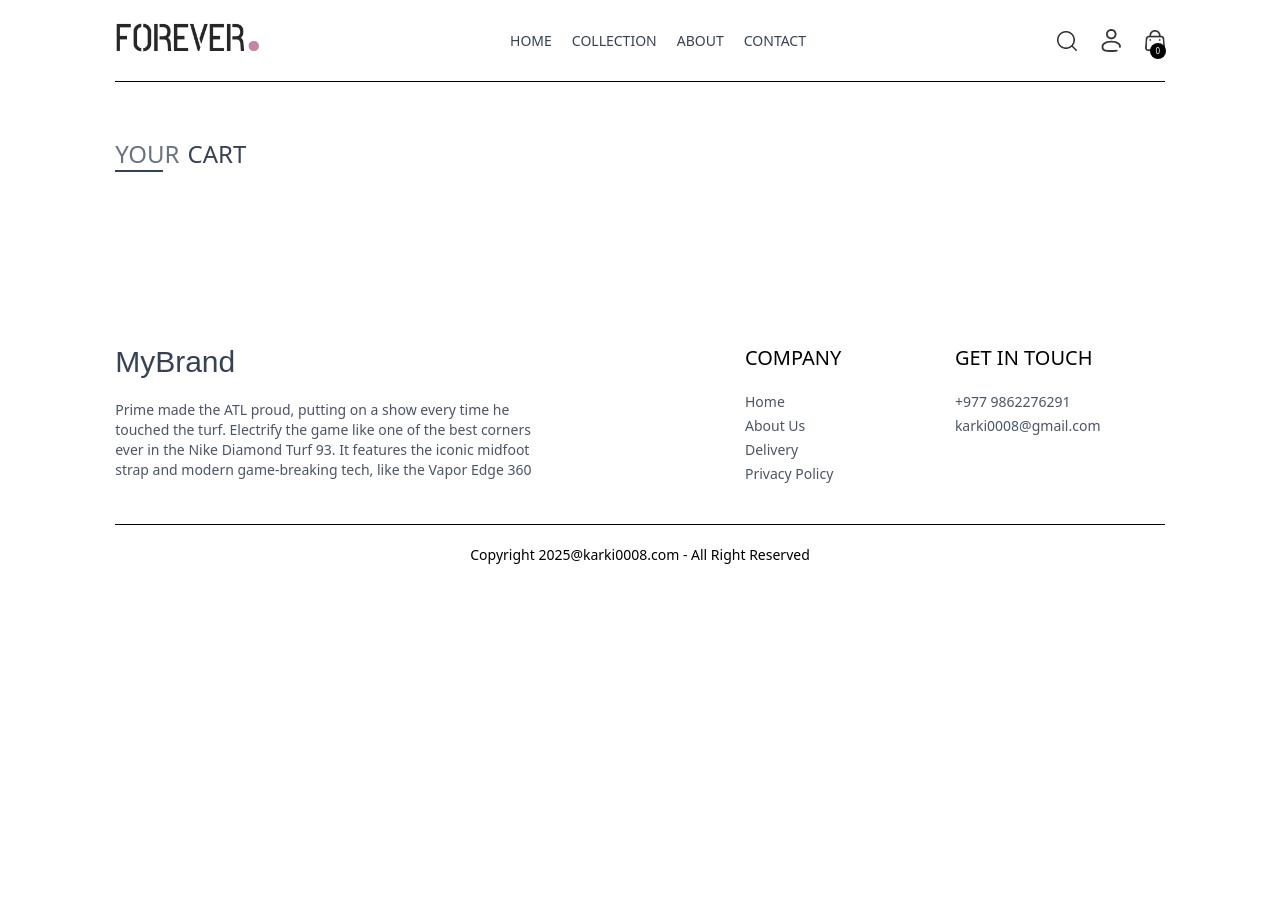
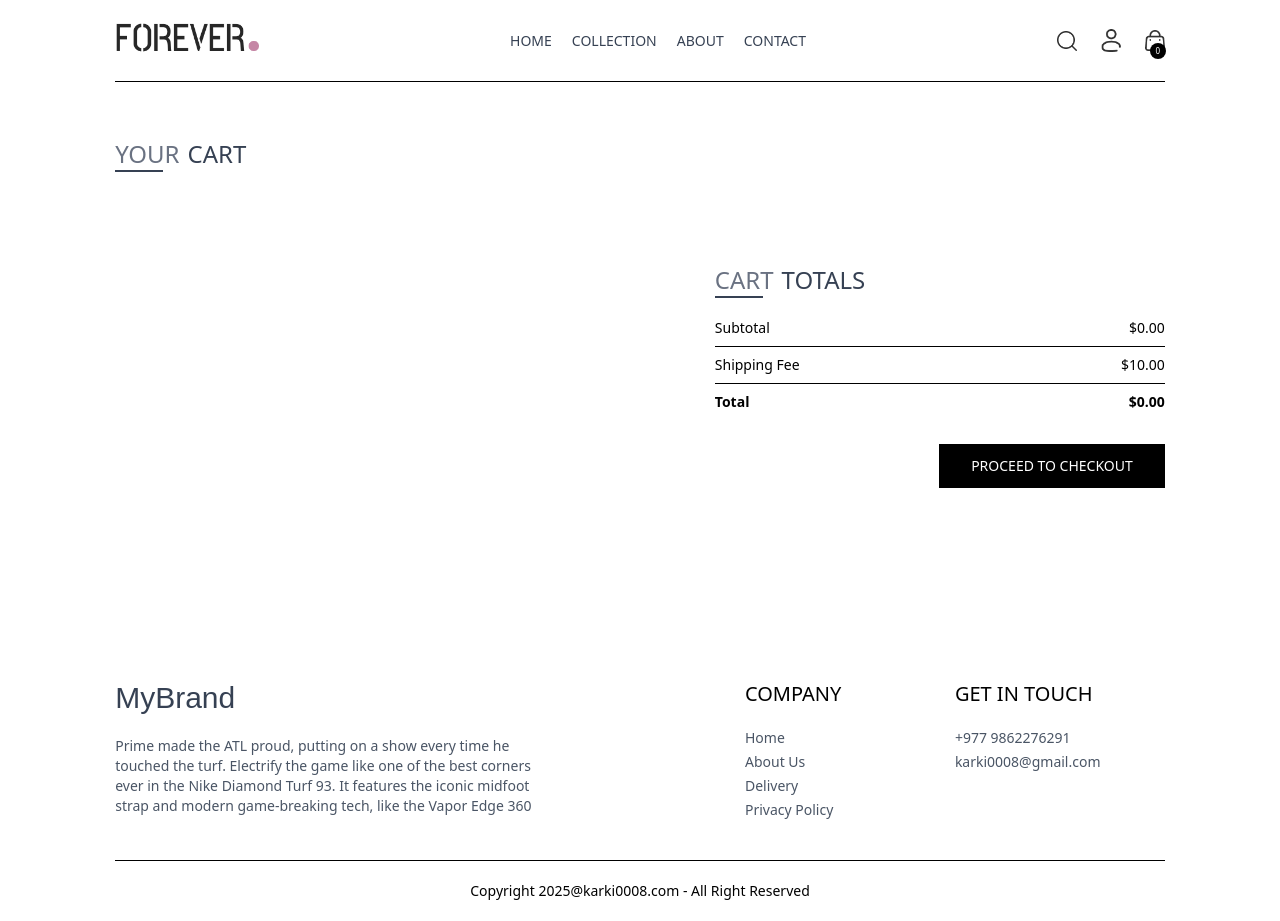
Before and after one commit to nabin171/E-commerce-App, a React (Vite) app in the folder frontend/: page /cart in a window 1280 px wide. Before the commit the page ends 800 px from the top, so only its background shows below. Built offline with nearby package versions, Linux system fonts and the light colour scheme; a web font is replaced by a local one.

Commit message:
placeorder page has been added

```diff
--- a/frontend/src/App.jsx
+++ b/frontend/src/App.jsx
@@ -17,7 +17,7 @@
 const App = () => {
   return (
     <div className="px-4 sm:px-[5vw]  md:px-[7vw] lg:px-[9vw]">
-      <ToastContainer />
+      <ToastContainer  />
       <Navbar />
       <SearchBar />
       <Routes>
--- /dev/null
+++ b/frontend/src/components/CartTotal.jsx
@@ -0,0 +1,43 @@
+import React, { useContext } from "react";
+import { ShopContext } from "../context/ShopContext";
+import Title from "./Title";
+
+const CartTotal = () => {
+  const { currency, delivery_fee, getCartAmount } = useContext(ShopContext);
+  return (
+    <div>
+      <div className="w-full">
+        <div className="text-2xl">
+          <Title text1={"CART"} text2={"TOTALS"} />
+        </div>
+        <div className="flex flex-col gap-2 mt-2 text-sm">
+          <div className="flex justify-between">
+            <p>Subtotal</p>
+            <p>
+              {currency}
+              {getCartAmount()}.00
+            </p>
+          </div>
+          <hr></hr>
+          <div className="flex justify-between">
+            <p>Shipping Fee</p>
+            <p>
+              {currency}
+              {delivery_fee}.00
+            </p>
+          </div>
+          <hr />
+          <div className="flex justify-between">
+            <b>Total</b>
+            <b>
+              {currency}
+              {getCartAmount() === 0 ? 0 : getCartAmount() + delivery_fee}.00
+            </b>
+          </div>
+        </div>
+      </div>
+    </div>
+  );
+};
+
+export default CartTotal;
--- a/frontend/src/context/ShopContext.jsx
+++ b/frontend/src/context/ShopContext.jsx
@@ -2,11 +2,12 @@
 import { products } from "../assets/frontend_assets/assets";
 export const ShopContext = createContext();
 import React from "react";
+import { useNavigate } from "react-router-dom";
 import { toast } from "react-toastify";
 
 const ShopContextProvider = (props) => {
   const currency = "$";
-  const delivery_fee = 200;
+  const delivery_fee = 10;
   const [search, setSearch] = useState("");
   const [showSearch, setShowSearch] = useState(false);
   const [cartItems, setCartItems] = useState({});
@@ -43,6 +44,25 @@
     }
     return totalCount;
   };
+  const updateQuantity = async (itemID, size, quantity) => {
+    let cartData = structuredClone(cartItems);
+    cartData[itemID][size] = quantity;
+    setCartItems(cartData);
+  };
+  const getCartAmount = () => {
+    let totalAmount = 0;
+    for (const items in cartItems) {
+      let itemInfo = products.find((product) => product._id === items);
+      for (const item in cartItems[items]) {
+        try {
+          if (cartItems[items][item] > 0) {
+            totalAmount += itemInfo.price * cartItems[items][item];
+          }
+        } catch (error) {}
+      }
+    }
+    return totalAmount;
+  };
 
   const value = {
     products,
@@ -55,6 +75,8 @@
     cartItems,
     addToCart,
     getCartCount,
+    updateQuantity,
+    getCartAmount,
   };
 
   return (
--- a/frontend/src/pages/Cart.jsx
+++ b/frontend/src/pages/Cart.jsx
@@ -2,9 +2,15 @@
 import { RxSize } from "react-icons/rx";
 import { ShopContext } from "../context/ShopContext";
 import Title from "../components/Title";
+import { assets } from "../assets/frontend_assets/assets";
+import CartTotal from "../components/CartTotal";
+import { useNavigate } from "react-router-dom";
 const Cart = () => {
-  const { products, currency, cartItems } = useContext(ShopContext);
+  const navigation = useNavigate();
+  const { products, currency, cartItems, updateQuantity, navigate } =
+    useContext(ShopContext);
   const [cartData, setCartData] = useState([]);
+
   useEffect(() => {
     const tempData = [];
     for (const items in cartItems) {
@@ -20,6 +26,7 @@
     }
     setCartData(tempData);
   }, [cartItems]);
+
   return (
     <div className="border-t pt-14 ">
       <div className="text-2xl mb-3 ">
@@ -38,10 +45,58 @@
             >
               <div className="flex items-start gap-6">
                 <img src={productData.image[0]} className="w-16 sm:w-20" />
+                <div>
+                  {" "}
+                  <p className="text-sx sm:text-lg font-medium">
+                    {productData.name}
+                  </p>{" "}
+                  <div className="flex items-center gap-5 mt-2">
+                    <p>
+                      {currency}
+                      {productData.price}
+                    </p>
+                    <p className="px-2 sm:px-3 sm:py-1 border bg-slate-50">
+                      {item.size}
+                    </p>
+                  </div>
+                </div>
               </div>
+              <input
+                onChange={(e) =>
+                  e.target.value === " " || e.target.value === "0"
+                    ? null
+                    : updateQuantity(
+                        item._id,
+                        item.size,
+                        Number(e.target.value)
+                      )
+                }
+                className="border max-w-10 sm:max-w-20 px-1 sm:px-2 py-1"
+                type="number"
+                min={1}
+                defaultValue={item.quantity}
+              ></input>
+              <img
+                onClick={() => updateQuantity(item._id, item.size, 0)}
+                src={assets.bin_icon}
+                className="w-4 mr-4 sm:w-5 cursor-pointer"
+              ></img>
             </div>
           );
         })}
+      </div>
+      <div className="flex justify-end my-20">
+        <div className="w-full sm:w-[450px]">
+          <CartTotal />
+          <div className="w-full text-end">
+            <button
+              onClick={() => navigation("/place-order")}
+              className="bg-black text-white text-sm my-8 px-8 py-3 "
+            >
+              PROCEED TO CHECKOUT
+            </button>
+          </div>
+        </div>
       </div>
     </div>
   );
--- a/frontend/src/pages/PlaceOrder.jsx
+++ b/frontend/src/pages/PlaceOrder.jsx
@@ -1,7 +1,64 @@
 import React from "react";
+import Title from "../components/Title";
 
 const PlaceOrder = () => {
-  return <div></div>;
+  return (
+    <div className="flex flex-col sm:flex-row justify-between gap-4 pt-5 m:pt-14 min-h-[80vh] border-t">
+      {/* left side */}
+
+      <div className="flex flex-col gap-4 w-full sm:max-w-[480px]">
+        <div className="text-xl sm:text-2xl  my-3">
+          <Title text1="DELIVERY" text2="INFORMATION" />
+        </div>
+        <div className="flex gap-3 ">
+          <input
+            className="border border-gray-300 rounded py-1.5 px-3 w-full"
+            type="text"
+            placeholder="First Name"
+          />
+          <input
+            className="border border-gray-300 rounded py-1.5 px-3 w-full"
+            type="text"
+            placeholder="Last Name"
+          />
+        </div>
+        <input
+          className="border border-gray-300 rounded py-1.5 px-3.5 w-full "
+          type="email "
+          placeholder="Enter Email"
+        />
+        <input
+          className="border border-gray-300 rounded py-1.5 px-3.5 w-full "
+          type="text "
+          placeholder="Enter Street"
+        />
+        <div className="flex gap-3 ">
+          <input
+            className="border border-gray-300 rounded py-1.5 px-3 w-full"
+            type="text"
+            placeholder="City"
+          />
+          <input
+            className="border border-gray-300 rounded py-1.5 px-3 w-full"
+            type="text"
+            placeholder="State"
+          />
+        </div>
+        <div className="flex gap-3 ">
+          <input
+            className="border border-gray-300 rounded py-1.5 px-3 w-full"
+            type="number"
+            placeholder="Zipcode"
+          />
+          <input
+            className="border border-gray-300 rounded py-1.5 px-3 w-full"
+            type="text"
+            placeholder="Country"
+          />
+        </div>
+      </div>
+    </div>
+  );
 };
 
 export default PlaceOrder;
```
